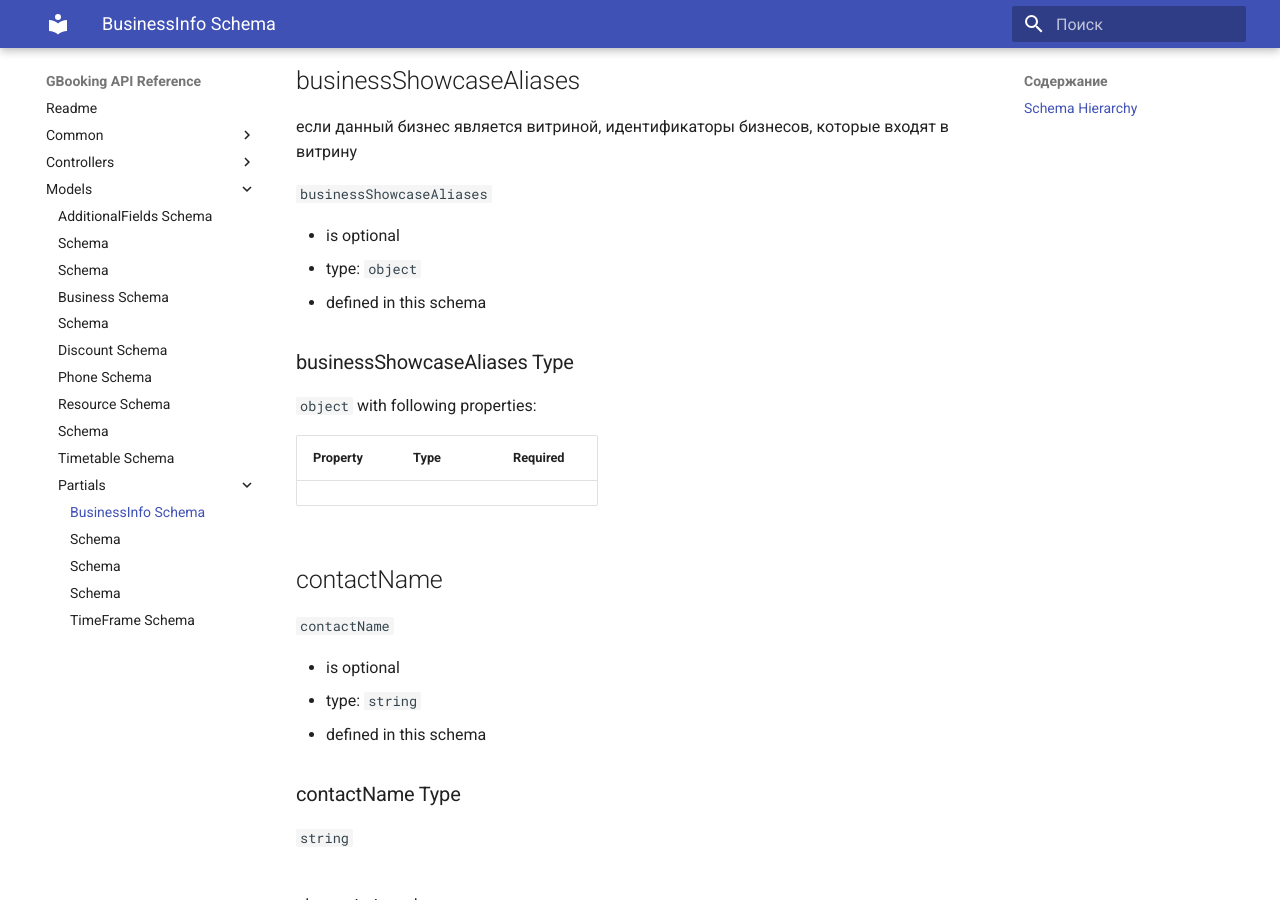
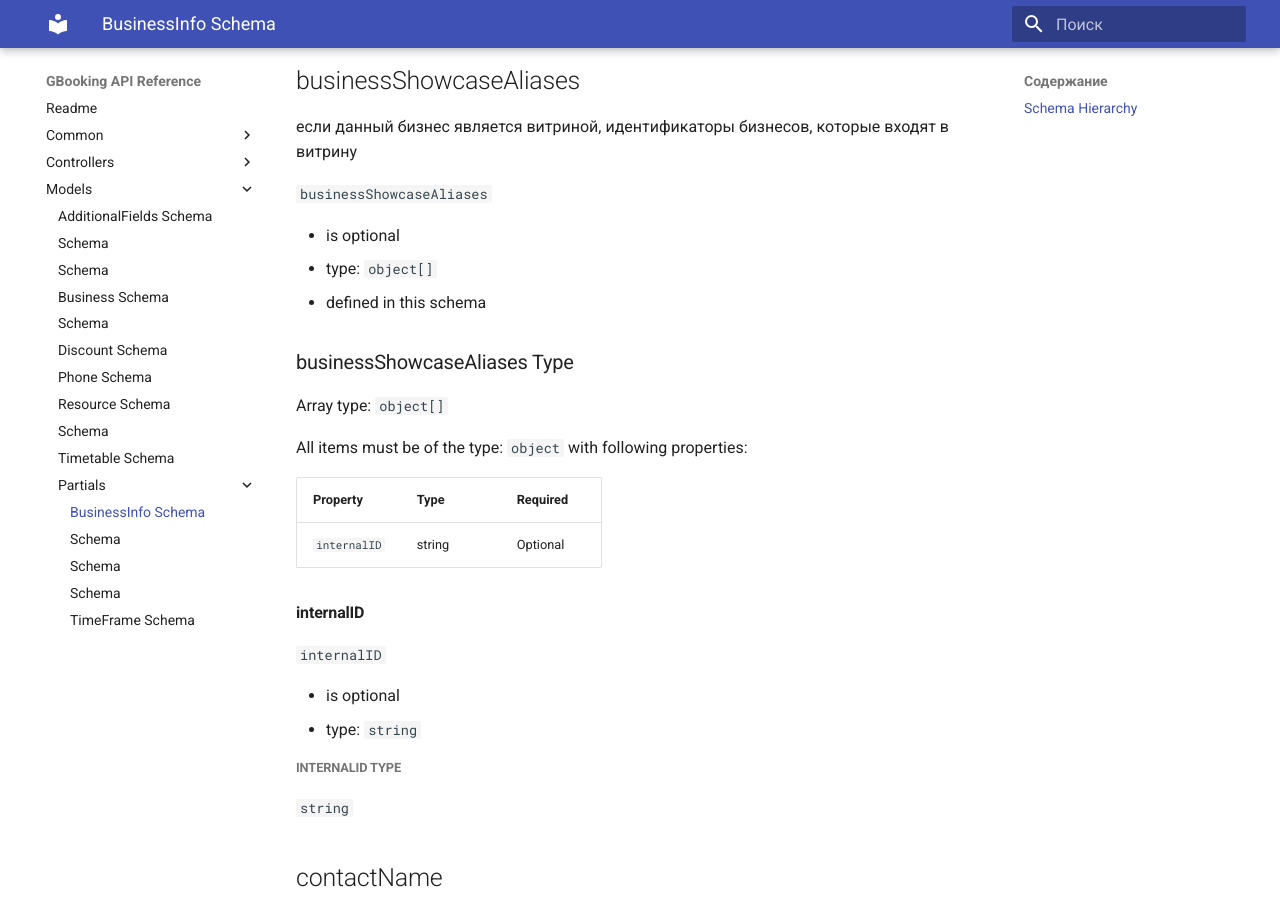
Before and after one commit to GbookingLTD/corev2-schemata, an MkDocs documentation site: the page built from docs/models/partials/businessInfo.schema.md, in a window 1280 px wide and 900 px high, scrolled down 6473 px. Built offline with MkDocs 1.6.1 and Material for MkDocs 9.7.7, drawn with Linux system fonts in a browser that asks for light colours.

Commit message:
fix businessInfo

```diff
--- a/docs/models/partials/businessInfo.schema.md
+++ b/docs/models/partials/businessInfo.schema.md
@@ -27,7 +27,7 @@ http://git.dev.gbooking.ru/corev2-schemata/schemas-json/models/partials/business
 | [additional_info](#additional_info)                       | `string`             | Optional | Yes      |             | BusinessInfo (this schema) |
 | [address](#address)                                       | address.schema       | Optional | No       |             | BusinessInfo (this schema) |
 | [autoAcceptAppointment](#autoacceptappointment)           | `boolean`            | Optional | No       | `false`     | BusinessInfo (this schema) |
-| [businessShowcaseAliases](#businessshowcasealiases)       | `object`             | Optional | No       |             | BusinessInfo (this schema) |
+| [businessShowcaseAliases](#businessshowcasealiases)       | `object[]`           | Optional | No       |             | BusinessInfo (this schema) |
 | [contactName](#contactname)                               | `string`             | Optional | No       |             | BusinessInfo (this schema) |
 | [date_joined](#date_joined)                               | `string`             | Optional | No       |             | BusinessInfo (this schema) |
 | [description](#description)                               | `string`             | Optional | No       |             | BusinessInfo (this schema) |
@@ -149,16 +149,29 @@ All items must be of the type:
 `businessShowcaseAliases`
 
 - is optional
-- type: `object`
+- type: `object[]`
 - defined in this schema
 
 ### businessShowcaseAliases Type
 
-`object` with following properties:
+Array type: `object[]`
 
-| Property | Type | Required |
-| -------- | ---- | -------- |
+All items must be of the type: `object` with following properties:
 
+| Property     | Type   | Required |
+| ------------ | ------ | -------- |
+| `internalID` | string | Optional |
+
+#### internalID
+
+`internalID`
+
+- is optional
+- type: `string`
+
+##### internalID Type
+
+`string`
 
 ## contactName
 
```
Also changed, not shown: docs/models/partials/businessInfo.schema.json (+10 -2 lines), load.js (added, +16 -0 lines), 3 other files.
